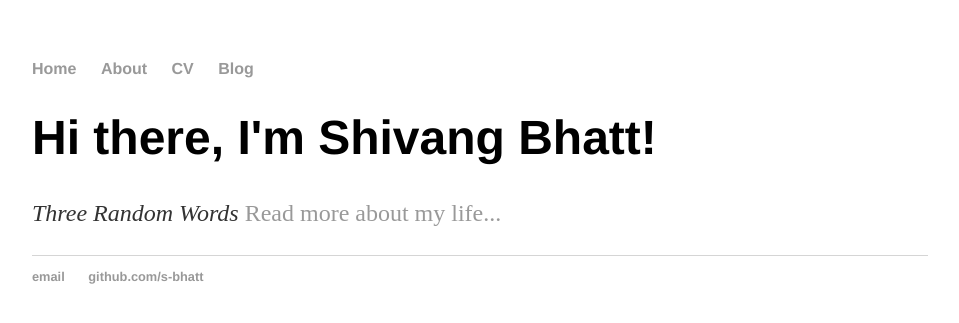
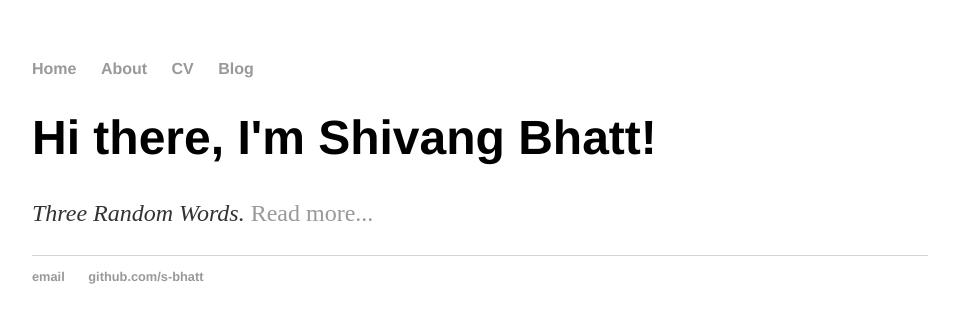
Before and after one commit to s-bhatt/s-bhatt.github.io1, a Jekyll site: the page built from index.html, in a window 1280 px wide. Shown: the top 323 px of the page, without its empty margins (160-1119 px from the left). Built offline with Jekyll 4.4.1, drawn with Linux system fonts in a browser that asks for light colours.

Commit message:
Update index.html

```diff
--- a/index.html
+++ b/index.html
@@ -1,30 +1,8 @@
-<!DOCTYPE html>
-<html>
-	<head>
-		<title>Shivang Bhatt</title>
-		<!-- link to main stylesheet -->
-		<link rel="stylesheet" type="text/css" href="/css/main.css">
-	</head>
-	<body>
-		<nav>
-    		<ul>
-        		<li><a href="/">Home</a></li>
-	        	<li><a href="/about">About</a></li>
-        		<li><a href="/cv">CV</a></li>
-        		<li><a href="/blog">Blog</a></li>
-    		</ul>
-		</nav>
-		<div class="container">
-    		<div class="blurb">
-        		<h1>Hi there, I'm Shivang Bhatt!</h1>
-				<p><em> Three Random Words </em> <a href="/about">Read more about my life...</a></p>
-    		</div><!-- /.blurb -->
-		</div><!-- /.container -->
-		<footer>
-    		<ul>
-        		<li><a href="mailto:shivang93@gmail.com">email</a></li>
-        		<li><a href="https://github.com/s-bhatt">github.com/s-bhatt</a></li>
-			</ul>
-		</footer>
-	</body>
-</html>
+---
+layout: default
+title: Hank Quinlan, Horrible Cop
+---
+<div class="blurb">
+	<h1>Hi there, I'm Shivang Bhatt!</h1>
+	<p><em>Three Random Words.</em> <a href="/about">Read more...</a></p>
+</div><!-- /.blurb -->
```
